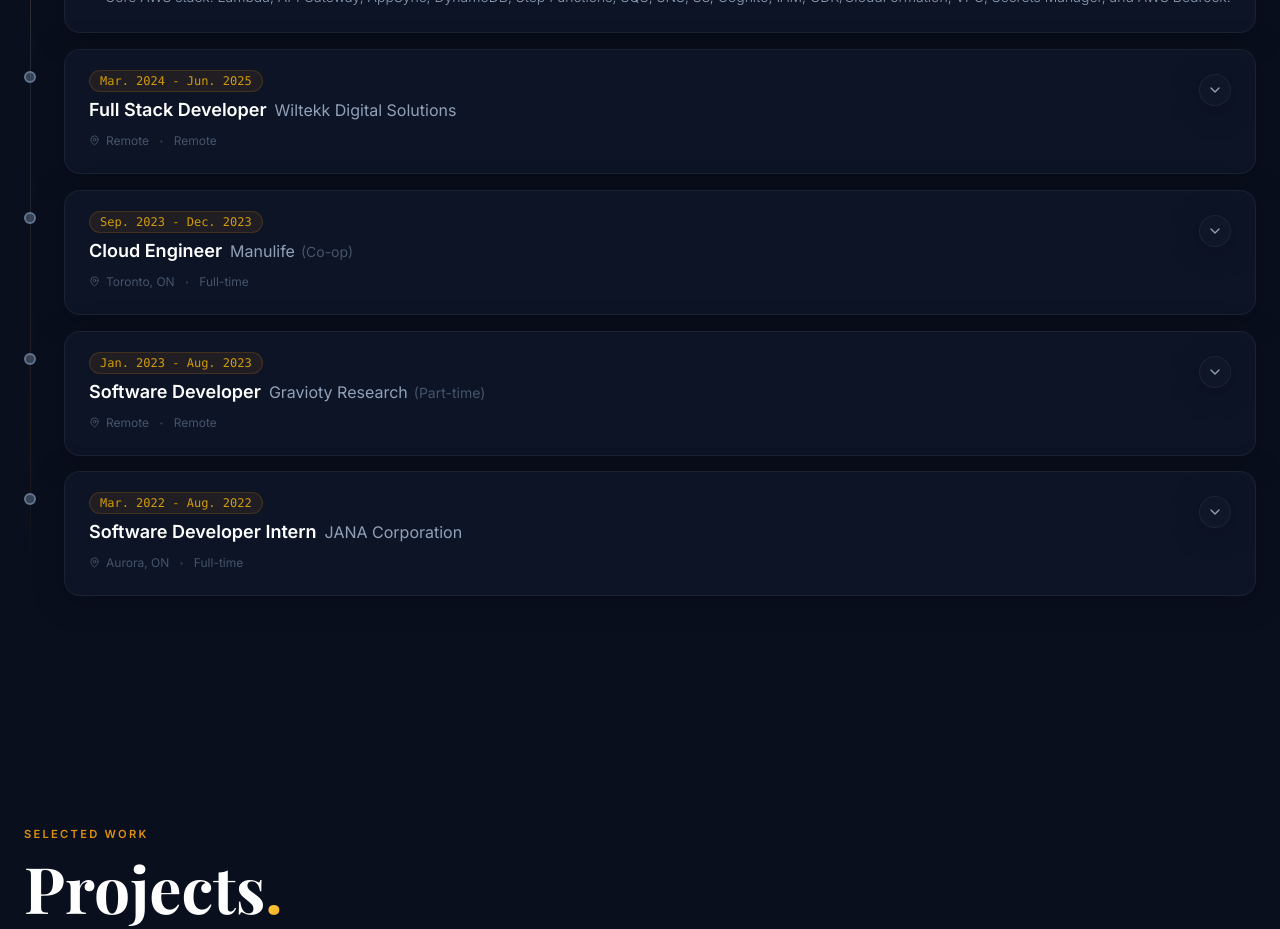
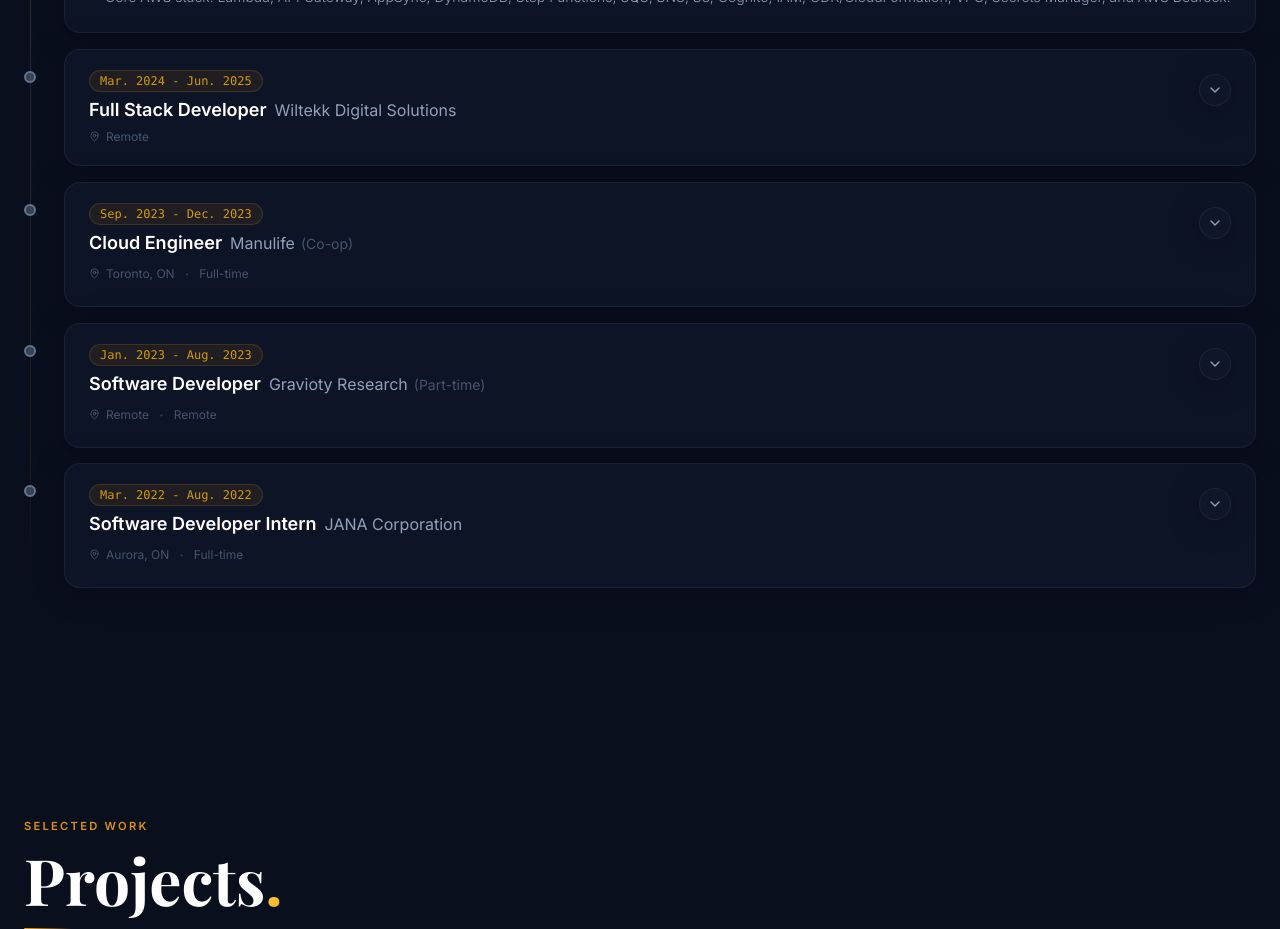
Before and after one commit to vp2305/portfolio, a React (Vite) app: page / in a window 1280 px wide. Shown: the part 3860-4789 px from the top of the page. Built offline with nearby package versions, Linux system fonts and the light colour scheme; a web font is replaced by a local one.

Commit message:
fix: remove duplicate Remote tag on Wiltekk role and show live site badge on Insights

```diff
--- a/src/components/Experience.jsx
+++ b/src/components/Experience.jsx
@@ -101,8 +101,12 @@
                       <div className="flex items-center gap-1.5 mt-1.5">
                         <MapPin size={11} className="text-slate-600 flex-shrink-0" />
                         <span className="text-slate-600 text-xs">{exp.location}</span>
-                        <span className="text-slate-700 mx-1">·</span>
-                        <span className="text-slate-600 text-xs">{exp.type}</span>
+                        {exp.type && (
+                          <>
+                            <span className="text-slate-700 mx-1">·</span>
+                            <span className="text-slate-600 text-xs">{exp.type}</span>
+                          </>
+                        )}
                       </div>
                     </div>
 
--- a/src/components/Projects.jsx
+++ b/src/components/Projects.jsx
@@ -120,8 +120,8 @@
           </div>
 
           <div className="absolute bottom-4 right-4 md:hidden flex items-center gap-1.5 text-slate-600 text-xs">
-            <Lock size={11} />
-            Private
+            {project.link ? <ExternalLink size={11} /> : <Lock size={11} />}
+            {project.link ? 'Live site' : 'Private'}
           </div>
         </motion.div>
       ))}
--- a/src/portfolio.js
+++ b/src/portfolio.js
@@ -123,7 +123,7 @@
       role: "Full Stack Developer",
       company: "Wiltekk Digital Solutions",
       companyNote: "",
-      type: "Remote",
+      type: "",
       location: "Remote",
       duration: "Mar. 2024 - Jun. 2025",
       current: false,
```
